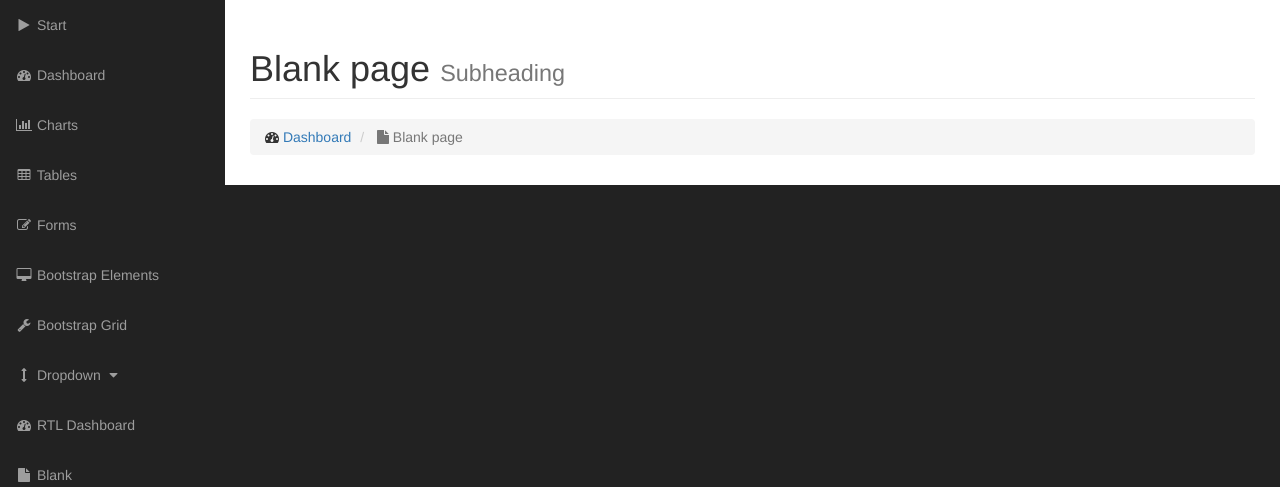
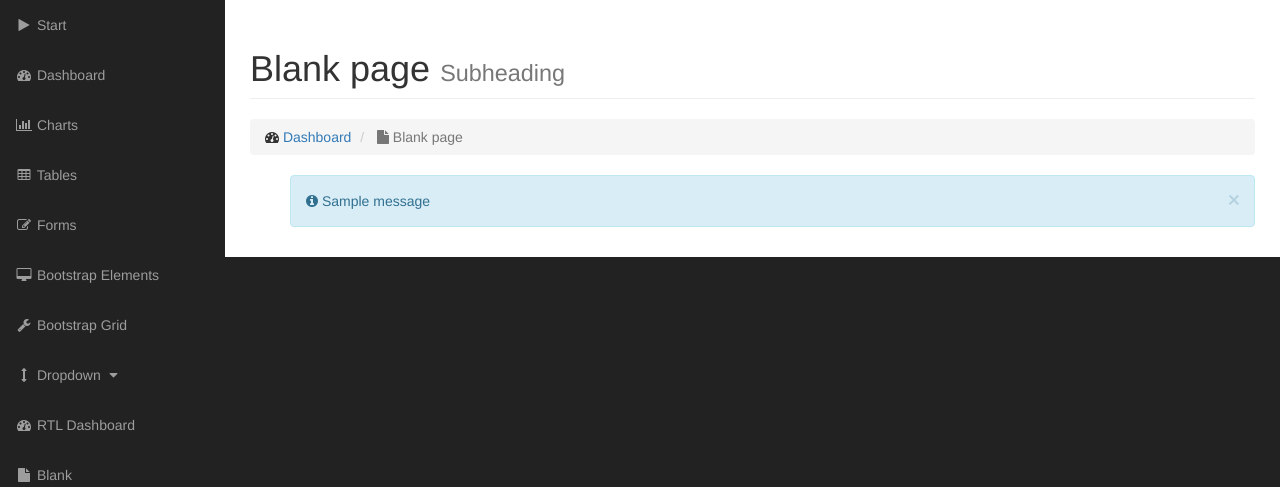
Before and after one commit to bluszcz/django-sb-admin, a Django app: template django_sb_admin/templates/django_sb_admin/sb_admin_blank.html in a window 1280 px wide. Shown: the part 51-538 px from the top of the page. Run offline with Django 3.2, Linux system fonts and the light colour scheme; the template is opened without the code that fills it, so the values that code supplies are empty; tables that the repository leaves empty hold one stand-in row (values such as "Sample post"); grey boxes labelled with a size stand in for pictures from a placeholder-image service; one stand-in notice (Sample message) is shown; some libraries are stand-ins or nearby versions.

Commit message:
Support for the messages in a base template.

```diff
--- a/CHANGES.txt
+++ b/CHANGES.txt
@@ -1,4 +1,9 @@
 Django SB Admin ChangeLog
+
+0.3.3
+
+ - Added messages support in the base template
+ - Fixed charts in the Dashboard demo
 
 0.3.2
 
--- a/django_sb_admin/templates/django_sb_admin/base.html
+++ b/django_sb_admin/templates/django_sb_admin/base.html
@@ -41,7 +41,7 @@
                     <span class="icon-bar"></span>
                     <span class="icon-bar"></span>
                 </button>
-                <a class="navbar-brand" href="{% url "sb_admin_start" %}">{% block sb_admin_header %}Django SB Admin{% endblock sb_admin_header %}</a>
+                <a class="navbar-brand" href="{% block sb_admin_header_url %}{% url "sb_admin_start" %}{% endblock sb_admin_header_url %}">{% block sb_admin_header %}Django SB Admin{% endblock sb_admin_header %}</a>
             </div>
             <!-- Top Menu Items -->
             {% block sb_admin_navbar_right %}<ul class="nav navbar-right top-nav">
@@ -219,7 +219,22 @@
                     </div>
                 </div>
                 <!-- /.row -->
-
+{% if messages %}
+                <!-- Page Heading -->
+                <div class="row">
+                    <div class="col-lg-12">
+<ul class="messages">
+    {% for message in messages %}
+    <div class="alert alert-info alert-dismissable">
+    <button type="button" class="close" data-dismiss="alert" aria-hidden="true">&times;</button>
+    <i class="fa fa-info-circle"></i>  {{ message }}
+    </div>
+    <!--<li{% if message.tags %} class="{{ message.tags }}"{% endif %}>{{ message }}</li>-->
+    {% endfor %}
+</ul>
+                    </div>
+                </div>
+{% endif %}
                 {% block sb_admin_content %}
                 <div class="row">
                     <div class="col-lg-12">
```
Also changed, not shown: django_sb_admin/templates/django_sb_admin/sb_admin_dashboard.html (+15 -3 lines).
